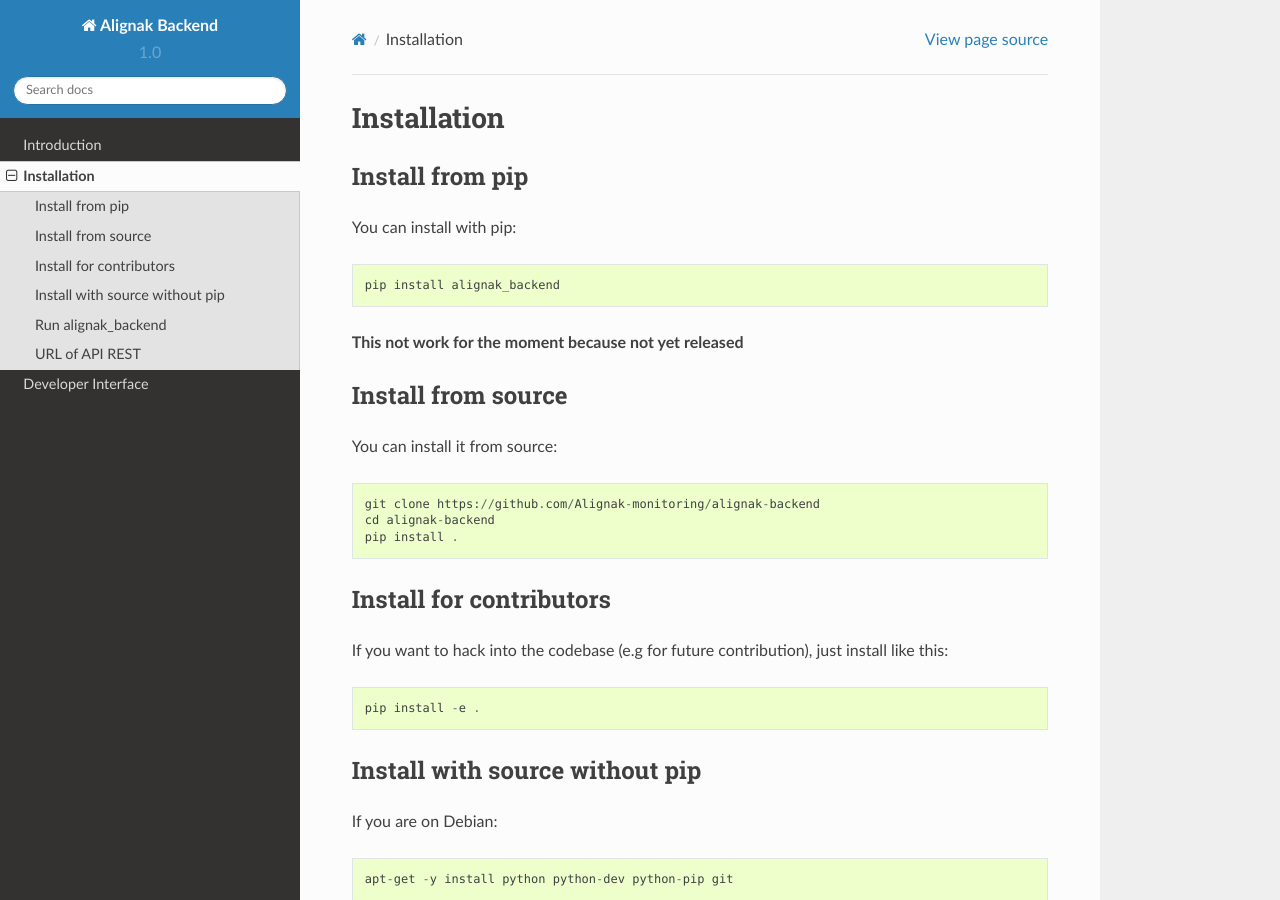
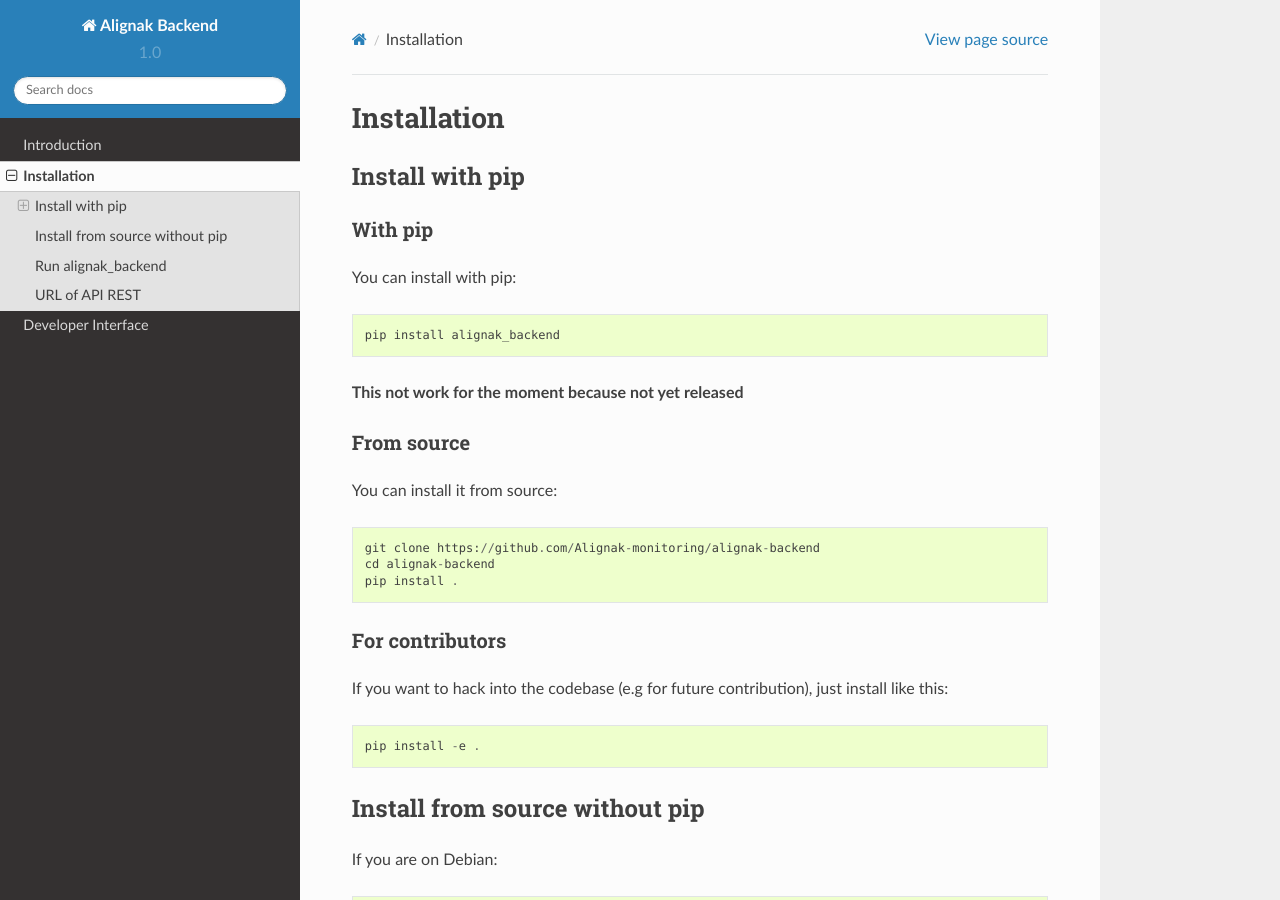
Before and after one commit to Alignak-monitoring-contrib/alignak-backend, a Sphinx documentation site: the page built from docs/install.rst, in a window 1280 px wide and 900 px high. Built offline with Sphinx 7.4.7 and the Read the Docs theme 2.0.0, drawn with Linux system fonts in a browser that asks for light colours.

Commit message:
Update doc

```diff
--- a/docs/install.rst
+++ b/docs/install.rst
@@ -4,8 +4,11 @@ Installation
 ============
 
 
-Install from pip
+Install with pip
 ----------------
+
+With pip
+~~~~~~~~
 
 You can install with pip::
 
@@ -13,8 +16,8 @@ You can install with pip::
 
 **This not work for the moment because not yet released**
 
-Install from source
--------------------
+From source
+~~~~~~~~~~~
 
 You can install it from source::
 
@@ -23,15 +26,15 @@ You can install it from source::
     pip install .
 
 
-Install for contributors
-------------------------
+For contributors
+~~~~~~~~~~~~~~~~
 
 If you want to hack into the codebase (e.g for future contribution), just install like this::
 
     pip install -e .
 
 
-Install with source without pip
+Install from source without pip
 -------------------------------
 
 If you are on Debian::
```
